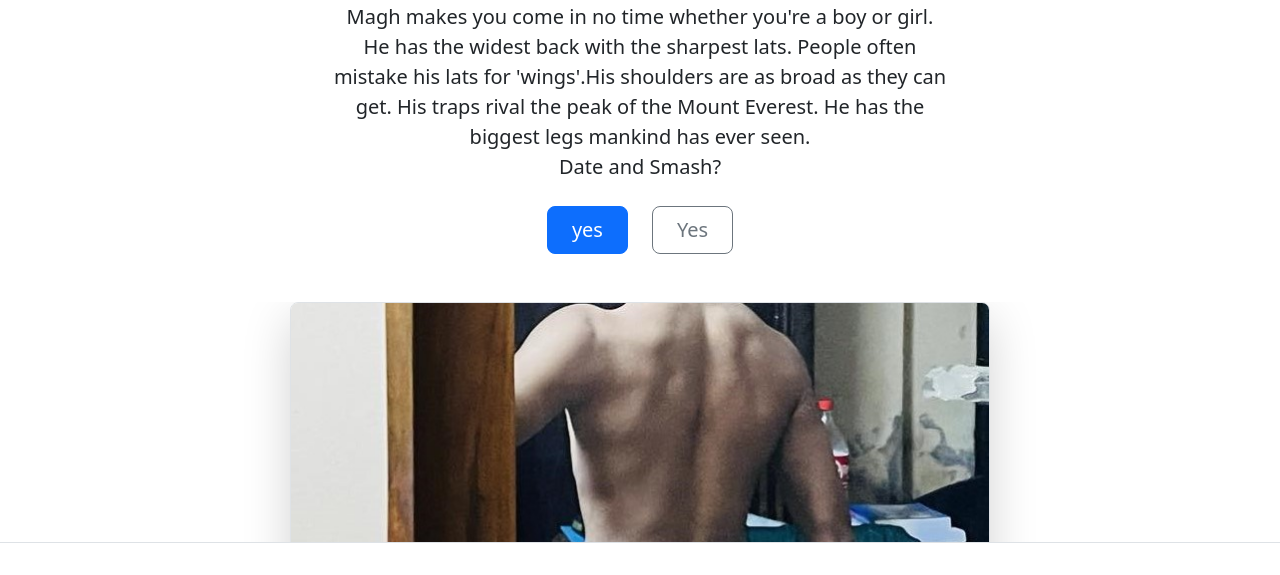
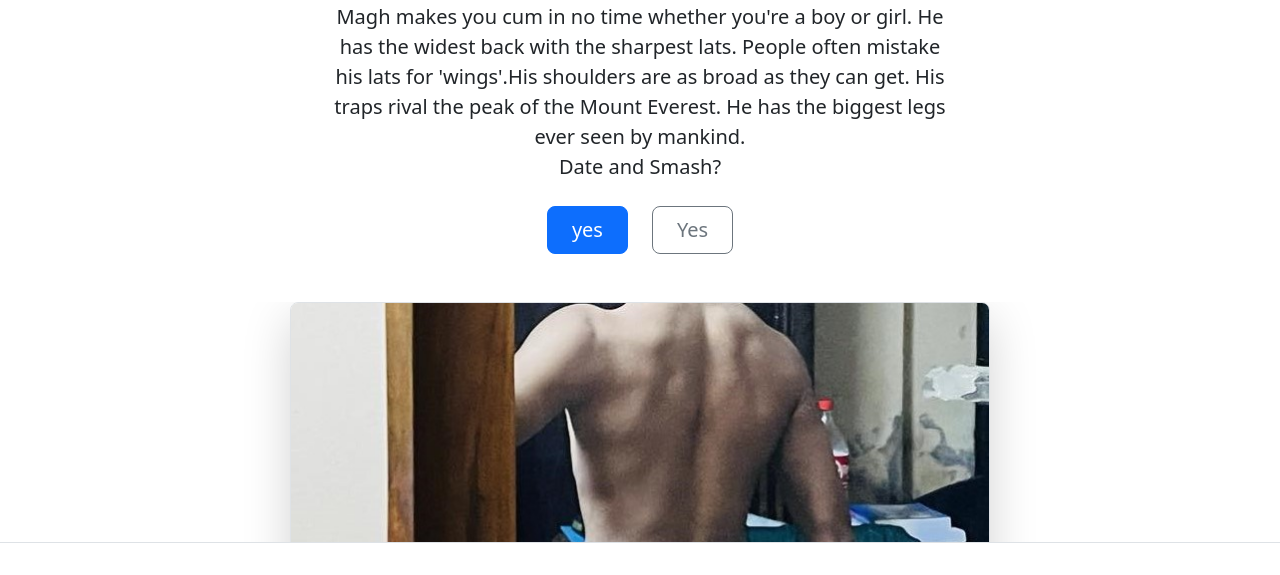
Before and after one commit to RAIYANnnnnN/MAGH, a plain HTML site: page index.html in a window 1280 px wide. Shown: the part 225-800 px from the top of the page. Drawn offline with nearby package versions, Linux system fonts and the light colour scheme.

Commit message:
Update index.html

```diff
--- a/index.html
+++ b/index.html
@@ -4,7 +4,7 @@
 <head>
   <meta charset="UTF-8">
   <meta name="viewport" content="width=device-width, initial-scale=1.0">
-  <title>Bootstrap Components</title>
+  <title>MAGH</title>
   <link href="https://cdn.jsdelivr.net/npm/bootstrap@5.3.0-alpha2/dist/css/bootstrap.min.css" rel="stylesheet"
     integrity="sha384-aFq/bzH65dt+w6FI2ooMVUpc+21e0SRygnTpmBvdBgSdnuTN7QbdgL+OapgHtvPp" crossorigin="anonymous">
   <style>
@@ -48,7 +48,7 @@
 <div class="px-4 pt-5 my-5 text-center border-bottom">
   <h1 class="display-4 fw-bold text-body-emphasis">Living dildo!</h1>
   <div class="col-lg-6 mx-auto">
-    <p class="lead mb-4">Magh makes you come in no time whether you're a boy or girl. He has the widest back with the sharpest lats. People often mistake his lats for 'wings'.His shoulders are as broad as they can get. His traps rival the peak of the Mount Everest. He has the biggest legs mankind has ever seen.<br>Date and Smash?</p>
+    <p class="lead mb-4">Magh makes you cum in no time whether you're a boy or girl. He has the widest back with the sharpest lats. People often mistake his lats for 'wings'.His shoulders are as broad as they can get. His traps rival the peak of the Mount Everest. He has the biggest legs ever seen by mankind.<br>Date and Smash?</p>
     <div class="d-grid gap-2 d-sm-flex justify-content-sm-center mb-5">
       <button type="button" class="btn btn-primary btn-lg px-4 me-sm-3">yes</button>
       <button type="button" class="btn btn-outline-secondary btn-lg px-4">Yes</button>
```
